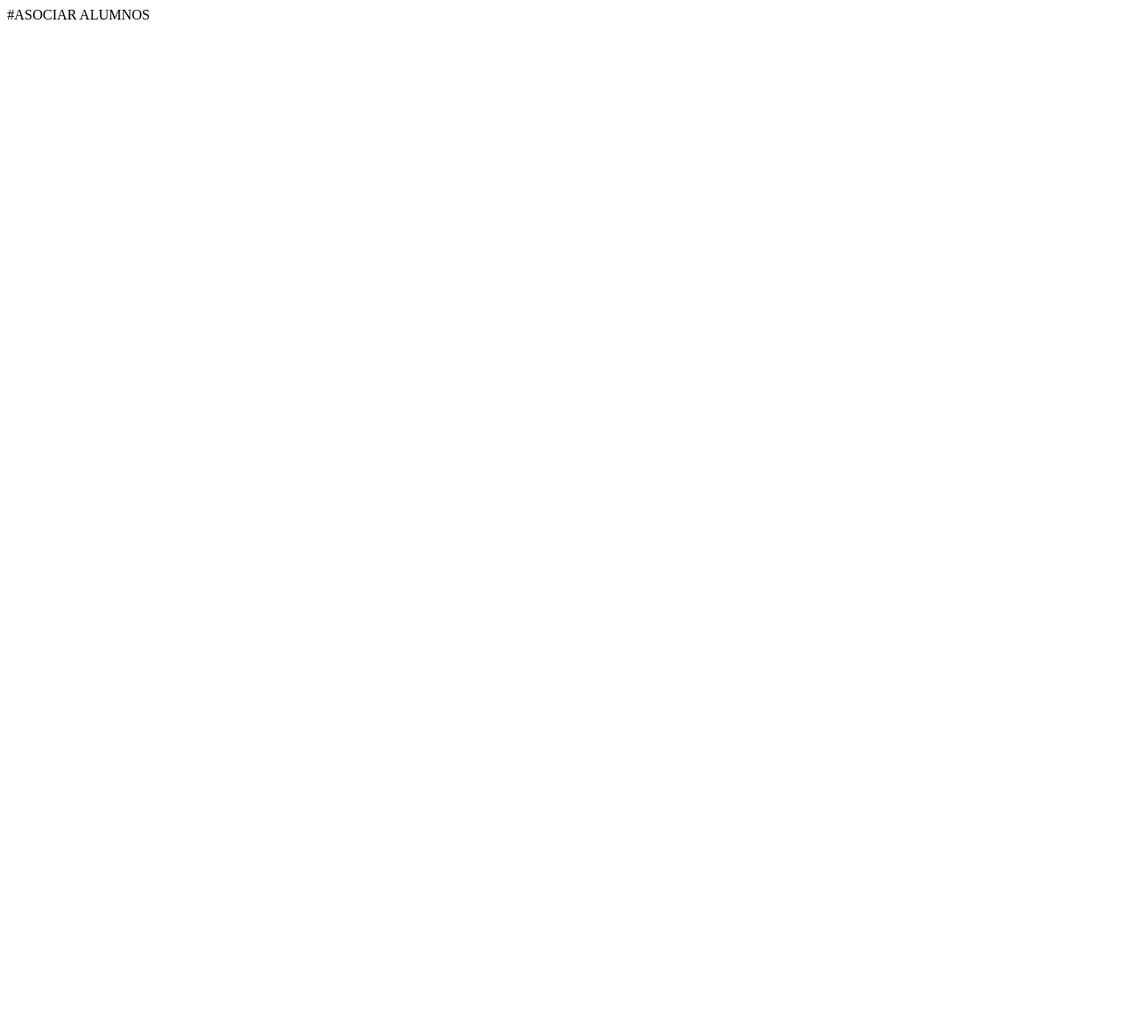
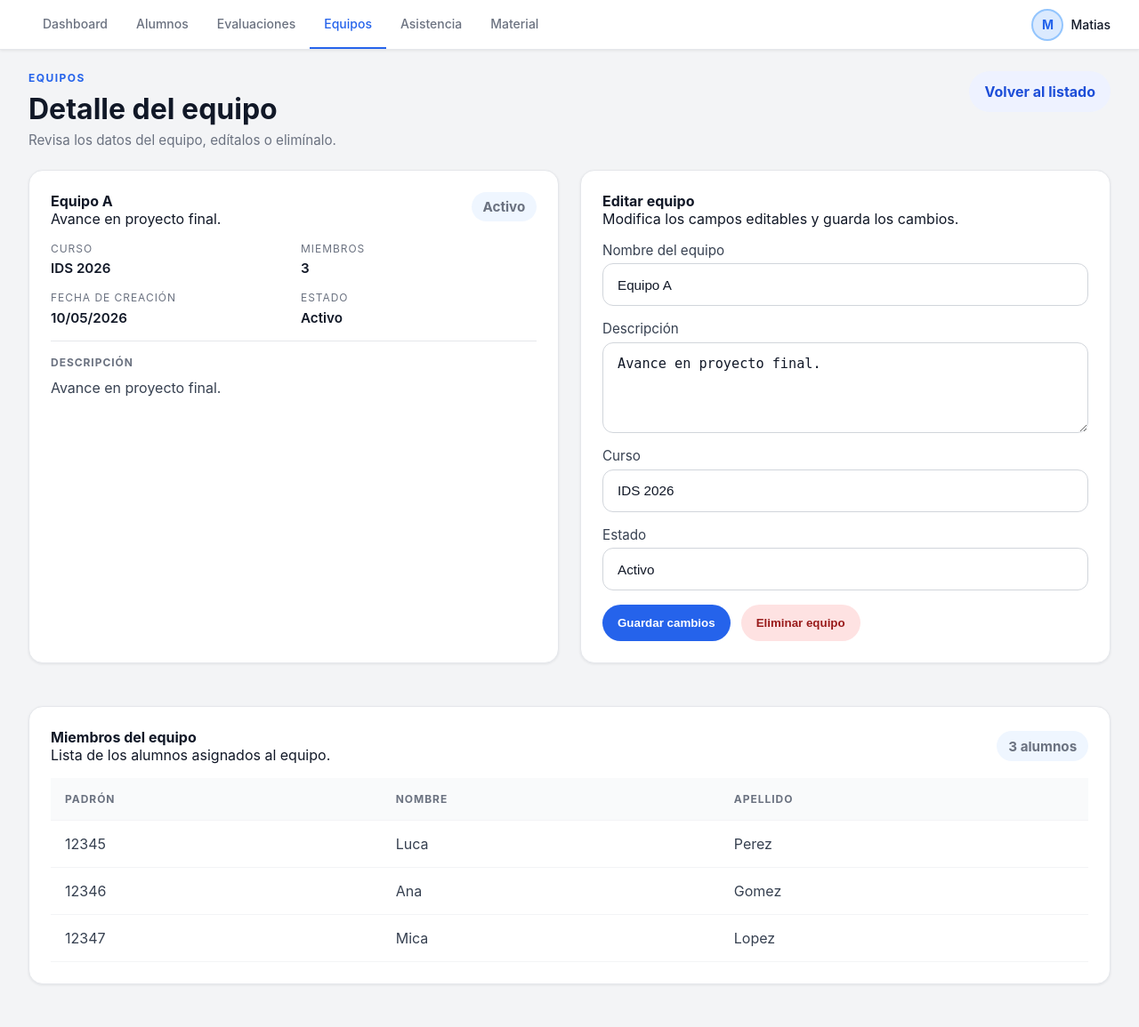
Before and after one commit to msoiffer-facu/tp_final_ids, a Flask app: page /equipos/1 in a window 1280 px wide. Before the commit the page is almost empty. Shown: the whole page at 89% size. Before the commit the page ends 22 px from the top, so only its background shows below. Run offline with Flask 3, Linux system fonts and the light colour scheme.

Commit message:
equipos front

```diff
--- a/frontend/routes/views.py
+++ b/frontend/routes/views.py
@@ -1,4 +1,4 @@
-from flask import Blueprint, render_template, redirect, url_for, abort
+from flask import Blueprint, render_template, redirect, url_for, abort, request, flash
 
 views_bp = Blueprint("views", __name__)
 
@@ -72,7 +72,7 @@ def equipos():
     return render_template("equipos/listado.html", equipos=equipos)
 
 
-@views_bp.route("/equipos/<int:equipo_id>")
+@views_bp.route("/equipos/<int:equipo_id>", methods=["GET", "POST"])
 def equipo_detalle(equipo_id):
     equipos = [
         {
@@ -108,6 +108,14 @@ def equipo_detalle(equipo_id):
     if not equipo:
         return abort(404)
 
+    if request.method == "POST":
+        action = request.form.get("action")
+        if action == "delete":
+            flash("Equipo eliminado correctamente.", "success")
+            return redirect(url_for("views.equipos"))
+        flash("Datos del equipo actualizados.", "success")
+        return redirect(url_for("views.equipo_detalle", equipo_id=equipo_id))
+
     miembros = [
         {"padron": "12345", "nombre": "Luca", "apellido": "Perez"},
         {"padron": "12346", "nombre": "Ana", "apellido": "Gomez"},
--- a/frontend/templates/equipos/abm.html
+++ b/frontend/templates/equipos/abm.html
@@ -1 +1,119 @@
-#ASOCIAR ALUMNOS
+{% extends "base.html" %}
+
+{% block title %}Detalle del Equipo - Sistema Académico{% endblock %}
+
+{% block extra_head %}
+<link rel="stylesheet" href="{{ url_for('static', filename='css/equipos.css') }}">
+{% endblock %}
+
+{% block content %}
+<div class="page-header">
+    <div>
+        <p class="eyebrow">Equipos</p>
+        <h1>Detalle del equipo</h1>
+        <p class="subtitle">Revisa los datos del equipo, edítalos o elimínalo.</p>
+    </div>
+    <a href="{{ url_for('views.equipos') }}" class="btn secondary">Volver al listado</a>
+</div>
+
+<div class="detail-grid">
+    <div class="detail-card">
+        <div class="detail-card-header">
+            <div>
+                <h2>{{ equipo.nombre }}</h2>
+                <p>{{ equipo.descripcion }}</p>
+            </div>
+            <span class="badge">{{ equipo.estado }}</span>
+        </div>
+
+        <dl class="detail-list">
+            <div>
+                <dt>Curso</dt>
+                <dd>{{ equipo.curso }}</dd>
+            </div>
+            <div>
+                <dt>Miembros</dt>
+                <dd>{{ equipo.miembros }}</dd>
+            </div>
+            <div>
+                <dt>Fecha de creación</dt>
+                <dd>{{ equipo.fecha_creacion }}</dd>
+            </div>
+            <div>
+                <dt>Estado</dt>
+                <dd>{{ equipo.estado }}</dd>
+            </div>
+        </dl>
+
+        <div class="section-divider"></div>
+        <div>
+            <p class="description-label">Descripción</p>
+            <p class="description-text">{{ equipo.descripcion }}</p>
+        </div>
+    </div>
+
+    <div class="detail-card">
+        <div class="detail-card-header">
+            <div>
+                <h2>Editar equipo</h2>
+                <p>Modifica los campos editables y guarda los cambios.</p>
+            </div>
+        </div>
+
+        <form method="POST" class="form-grid">
+            <label>
+                Nombre del equipo
+                <input type="text" name="nombre" value="{{ equipo.nombre }}">
+            </label>
+            <label>
+                Descripción
+                <textarea name="descripcion" rows="4">{{ equipo.descripcion }}</textarea>
+            </label>
+            <label>
+                Curso
+                <input type="text" name="curso" value="{{ equipo.curso }}" readonly>
+            </label>
+            <label>
+                Estado
+                <input type="text" name="estado" value="{{ equipo.estado }}">
+            </label>
+
+            <div class="form-actions full-width">
+                <button type="submit" name="action" value="save" class="btn primary">Guardar cambios</button>
+                <button type="submit" name="action" value="delete" class="btn danger">Eliminar equipo</button>
+            </div>
+        </form>
+    </div>
+</div>
+
+<div class="members-card">
+    <div class="members-header">
+        <div>
+            <h2>Miembros del equipo</h2>
+            <p>Lista de los alumnos asignados al equipo.</p>
+        </div>
+        <span class="badge">{{ miembros|length }} alumnos</span>
+    </div>
+
+    <div class="team-table-wrap">
+        <table class="team-table">
+            <thead>
+                <tr>
+                    <th>Padrón</th>
+                    <th>Nombre</th>
+                    <th>Apellido</th>
+                </tr>
+            </thead>
+            <tbody>
+                {% for alumno in miembros %}
+                <tr>
+                    <td>{{ alumno.padron }}</td>
+                    <td>{{ alumno.nombre }}</td>
+                    <td>{{ alumno.apellido }}</td>
+                </tr>
+                {% endfor %}
+            </tbody>
+        </table>
+    </div>
+</div>
+{% endblock %}
--- a/frontend/templates/equipos/listado.html
+++ b/frontend/templates/equipos/listado.html
@@ -48,7 +48,7 @@
                     <td><span class="status {{ equipo.estado|lower }}">{{ equipo.estado }}</span></td>
                     <td class="actions-cell">
                         <a href="{{ url_for('views.equipo_detalle', equipo_id=equipo.id) }}" class="btn small">Ver</a>
-                        <a href="#" class="btn small secondary">Eliminar</a>
+                        <button type="button" class="btn small danger">Eliminar</button>
                     </td>
                 </tr>
                 {% endfor %}
```
